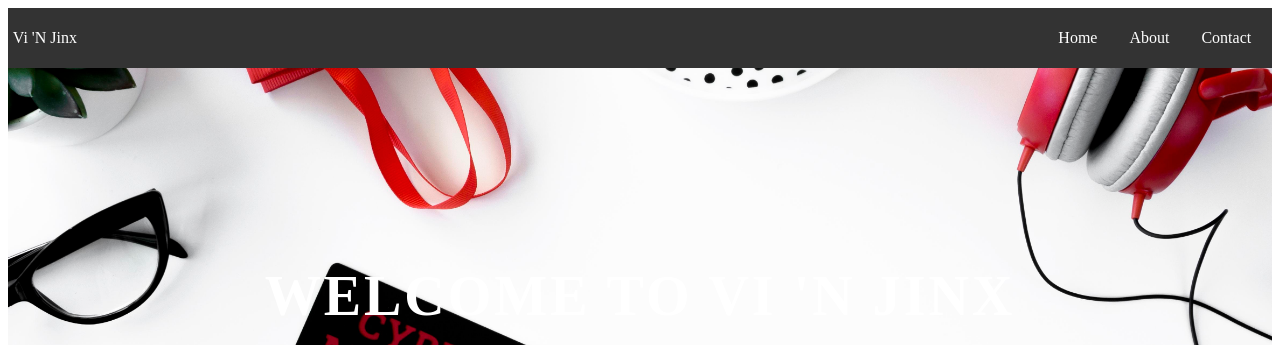
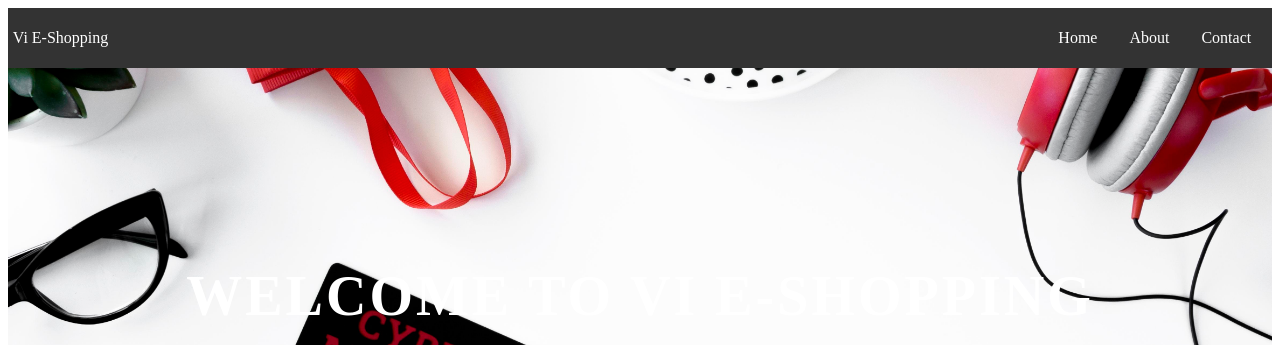
Before and after one commit to nickoenano13083/website, a plain HTML site: page index.html in a window 1280 px wide. Shown: the top 345 px of the page. Drawn offline with Linux system fonts and the light colour scheme.

Commit message:
index.html

```diff
--- a/index.html
+++ b/index.html
@@ -250,7 +250,7 @@
 <body >
   <header>
     <nav class="navbar">
-      <div class="logo">Vi 'N Jinx</div>
+      <div class="logo">Vi E-Shopping</div>
       <ul class="nav-links">
         <li><a href="index.html">Home</a></li>
         <li><a href="#about">About</a></li>
@@ -262,7 +262,7 @@
 
 
   <section id="home" class="hero">
-    <h1>Welcome to Vi 'N Jinx</h1>
+    <h1>Welcome to Vi E-Shopping</h1>
     <p>Explore our amazing products and services that make life easier and more enjoyable!</p>
     <a href="#our products" class="btn">Shop Now!</a>
   </section>
```
